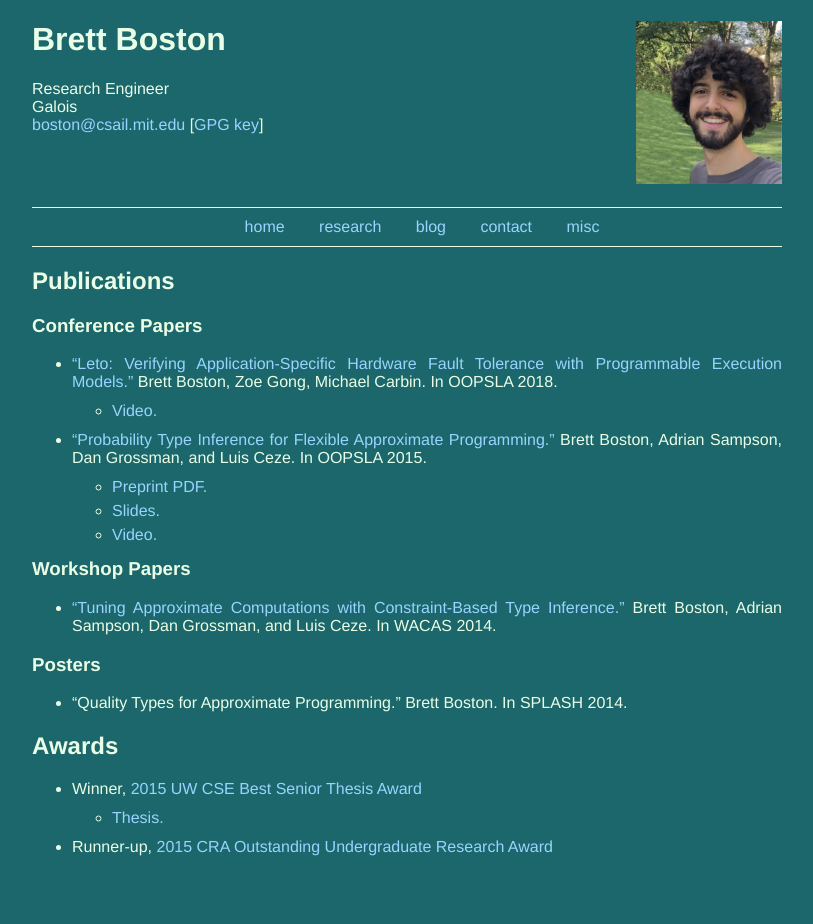
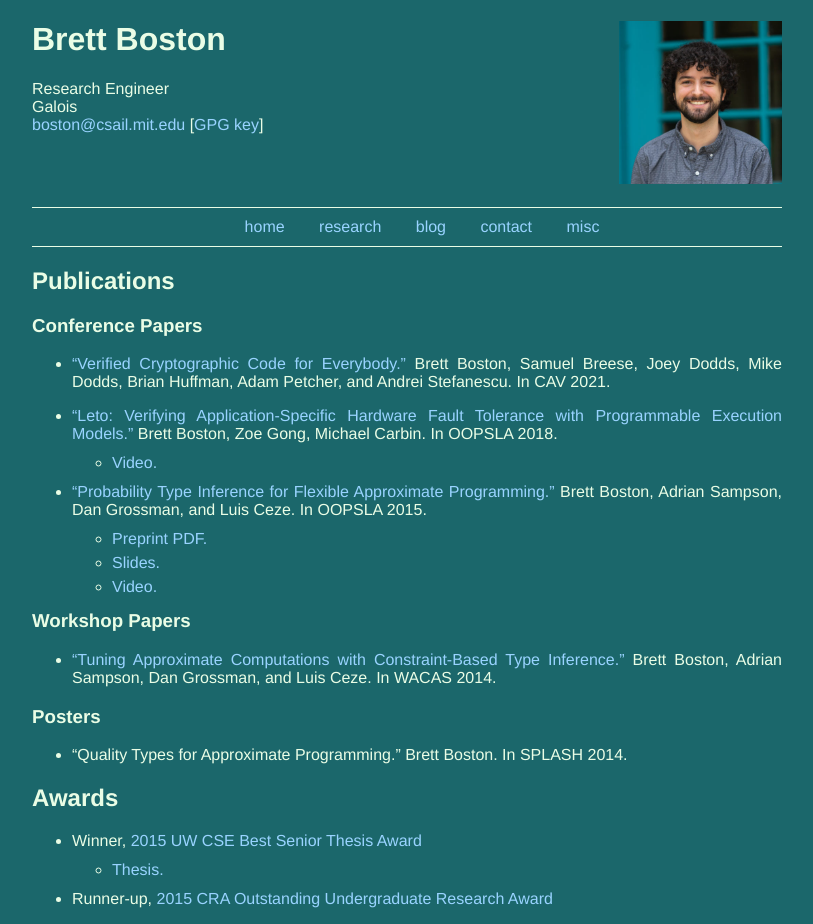
Before and after one commit to bboston7/academic-website, a Jekyll site: the page built from research.mkd, in a window 1280 px wide. Shown: the whole page, without its empty margins (233-1046 px from the left). Built offline with Jekyll 4.4.1, drawn with Linux system fonts in a browser that asks for light colours; before the commit the page ends 900 px from its top, so only the background shows below that.

Commit message:
Add CAV 2021 paper

```diff
--- a/README.mkd
+++ b/README.mkd
@@ -1,5 +1,5 @@
 This repository contains the Jekyll source for my [academic
-website](http://people.csail.mit.edu/boston).
+website](https://brett.boston).
 The site and source are licensed under the [Creative Commons
 Attribution-ShareAlike 4.0 International
 License](https://creativecommons.org/licenses/by-sa/4.0/).
--- a/_data/publications.yaml
+++ b/_data/publications.yaml
@@ -1,3 +1,9 @@
+- title: "Verified Cryptographic Code for Everybody"
+  authors: Brett Boston, Samuel Breese, Joey Dodds, Mike Dodds, Brian Huffman, Adam Petcher, and Andrei Stefanescu
+  venue: CAV 2021
+  type: conference
+  url: https://link.springer.com/chapter/10.1007/978-3-030-81685-8_31
+
 - title: "Leto: Verifying Application-Specific Hardware Fault Tolerance with Programmable Execution Models"
   authors: Brett Boston, Zoe Gong, Michael Carbin
   venue: OOPSLA 2018
```
Also changed, not shown: images/me3.jpg.
